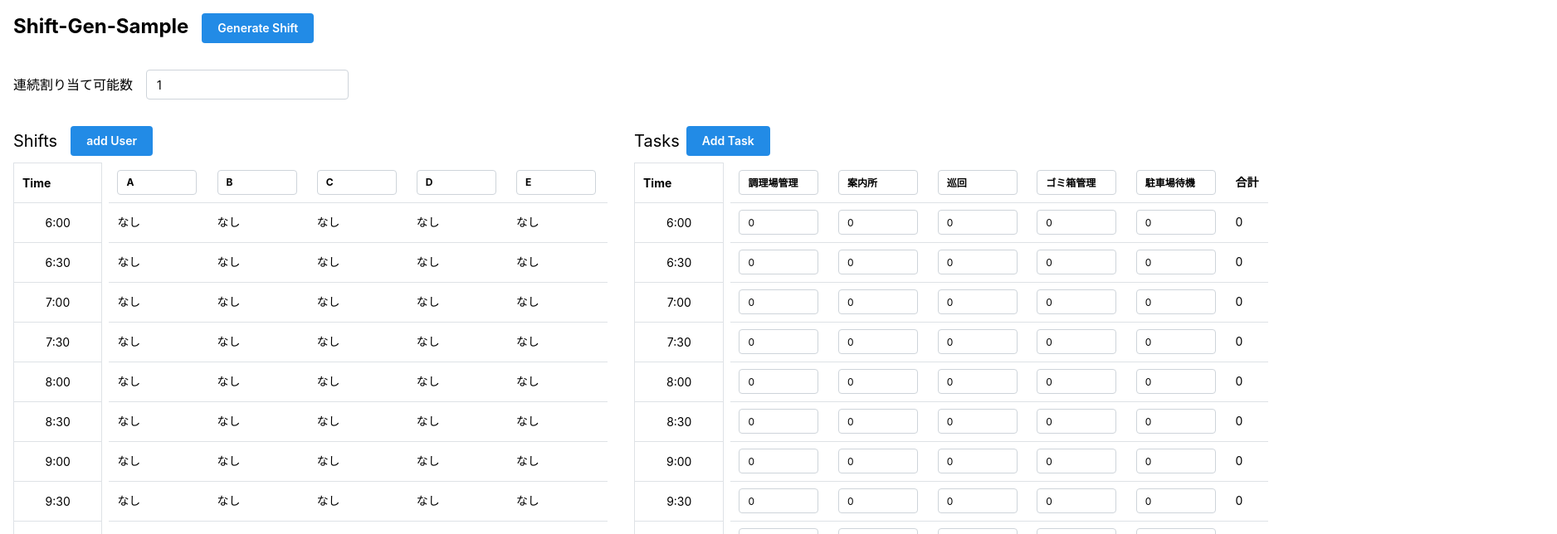
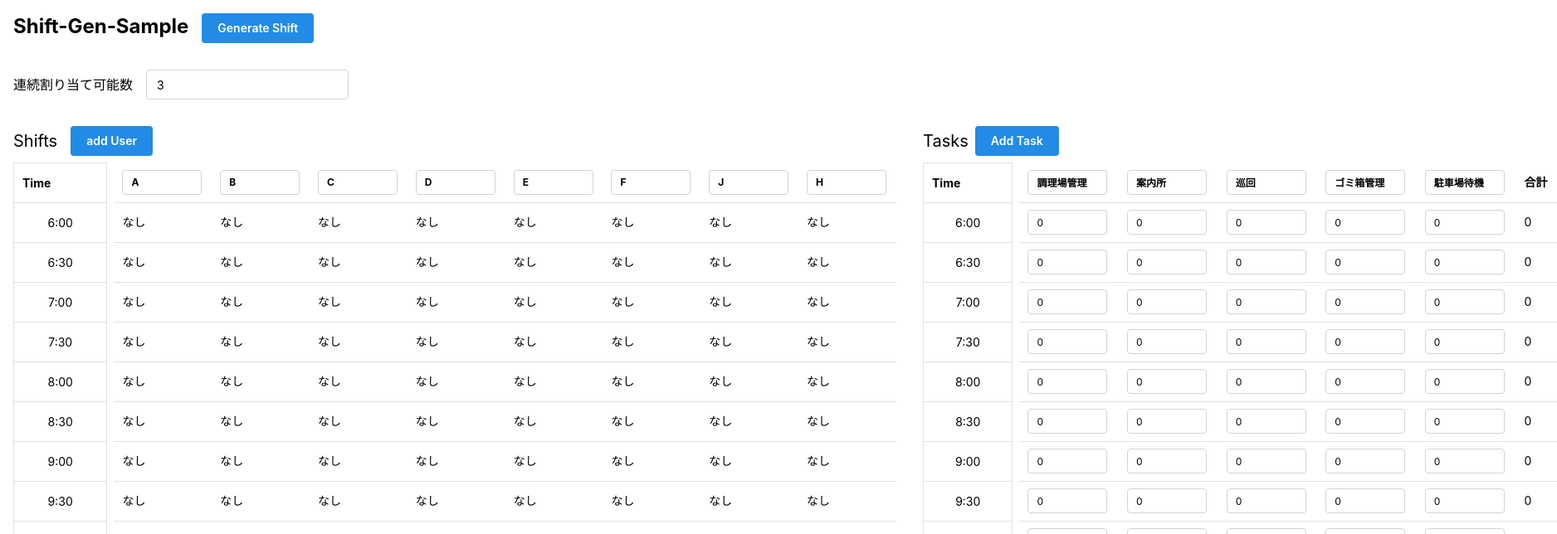
Before and after one commit to imaimai17468/shift-gen-sample, a Next.js app: page / in a window 1280 px wide. Shown: the top 644 px of the page at 83% size, 1876 px wide, since content can reach past the window. Built offline with nearby package versions, Linux system fonts and the light colour scheme.

Commit message:
fix: Update DEFAULT_USERS and continuousAssign value

```diff
--- a/src/constants/DefaultUsers.ts
+++ b/src/constants/DefaultUsers.ts
@@ -1 +1 @@
-export const DEFAULT_USERS = ["A", "B", "C", "D", "E"] as const;
+export const DEFAULT_USERS = ["A", "B", "C", "D", "E", "F", "J", "H"] as const;
--- a/src/pages/index.tsx
+++ b/src/pages/index.tsx
@@ -17,7 +17,7 @@ export default function Home() {
   const [taskTimelines, setTaskTimelines] = useState<TaskTimeline[]>(
     genDefaultTaskTimelines()
   );
-  const [continuousAssign, setContinuousAssign] = useState<number>(1);
+  const [continuousAssign, setContinuousAssign] = useState<number>(3);
 
   const handleGenerateShift = () => {
     const userNames = userTimelines.map((userTimeline) => userTimeline.user);
```
